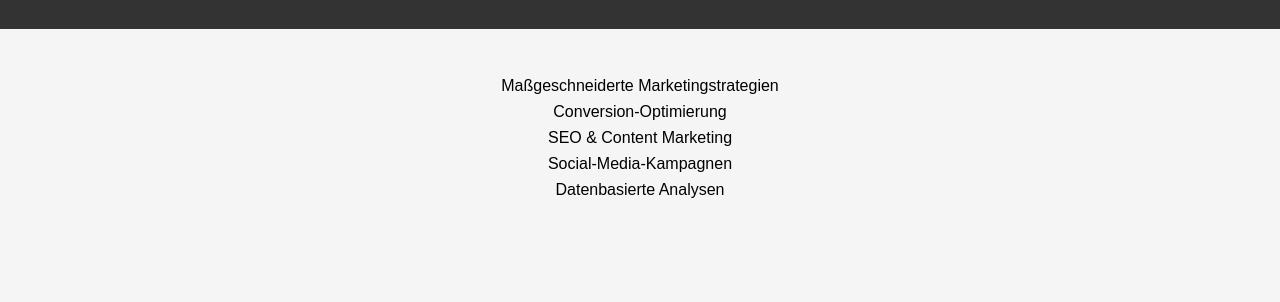
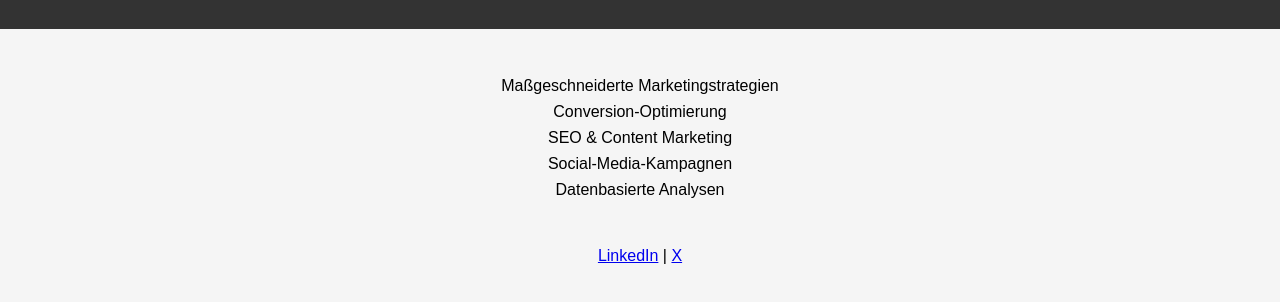
Before and after one commit to chrismeil/learning, a plain HTML site: page index.html in a window 1280 px wide. Shown: the part 80-382 px from the top of the page. Drawn offline with Linux system fonts and the light colour scheme.

Commit message:
Add social links with new tab targets

```diff
--- a/index.html
+++ b/index.html
@@ -46,5 +46,9 @@
             <li>Datenbasierte Analysen</li>
         </ul>
     </main>
+    <footer>
+        <a href="https://www.linkedin.com/in/christopher-meil-8183b9124/" target="_blank" rel="noopener noreferrer">LinkedIn</a> |
+        <a href="https://x.com/testlandblog" target="_blank" rel="noopener noreferrer">X</a>
+    </footer>
 </body>
 </html>
```
